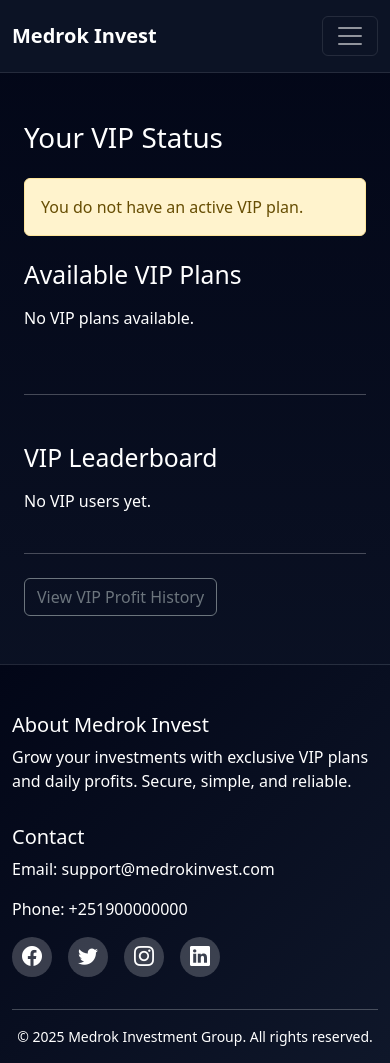
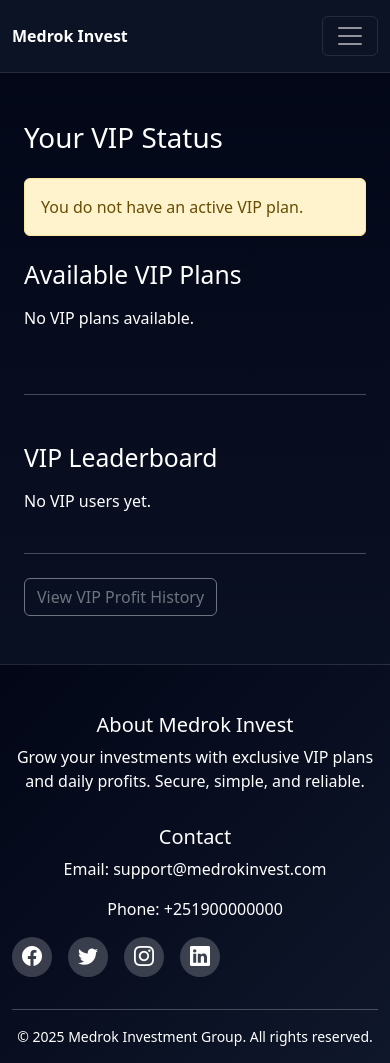
Before and after one commit to habitamu333/vip_invest, a Django app: page /vip/ in a window 390 px wide. Run offline with Django 4.2, Linux system fonts and the light colour scheme.

Commit message:
Update style.css

```diff
--- a/static/css/style.css
+++ b/static/css/style.css
@@ -272,3 +272,18 @@ padding:100px 0;
 .copy-btn:hover {
     opacity: 0.85;
 }
+@media (max-width: 576px) {
+    .navbar .btn {
+        font-size: 12px;
+        padding: 4px 8px;
+    }
+
+    .navbar-brand {
+        font-size: 16px;
+    }
+}
+@media (max-width: 768px) {
+    .gradient-footer {
+        text-align: center;
+    }
+}
```
